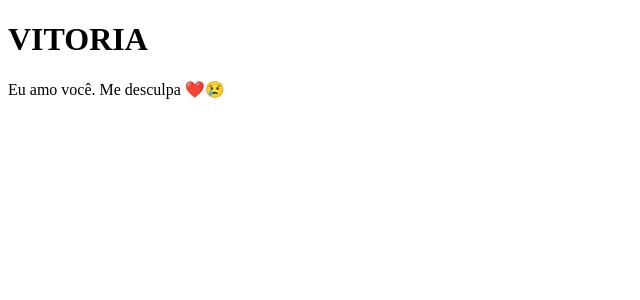
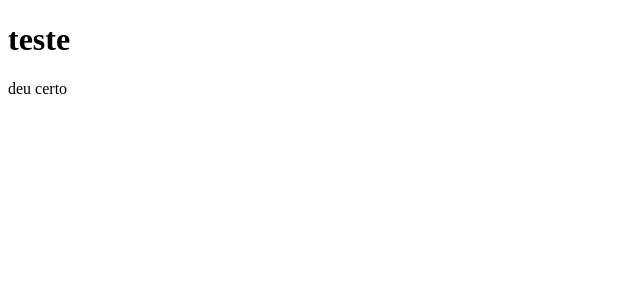
Before and after one commit to caioolopes/clone-tabnews, a Next.js app: page / in a window 1280 px wide. Shown: the top 300 px of the page, without its empty margins (0-640 px from the left). Built offline with nearby package versions, Linux system fonts and the light colour scheme.

Commit message:
alteração teste

```diff
--- a/pages/index.js
+++ b/pages/index.js
@@ -1,8 +1,8 @@
 function Home() {
   return (
     <div>
-      <h1>VITORIA</h1>
-      <p>Eu amo você. Me desculpa ❤️😢</p>
+      <h1>teste</h1>
+      <p>deu certo</p>
     </div>
   );
 }
```
